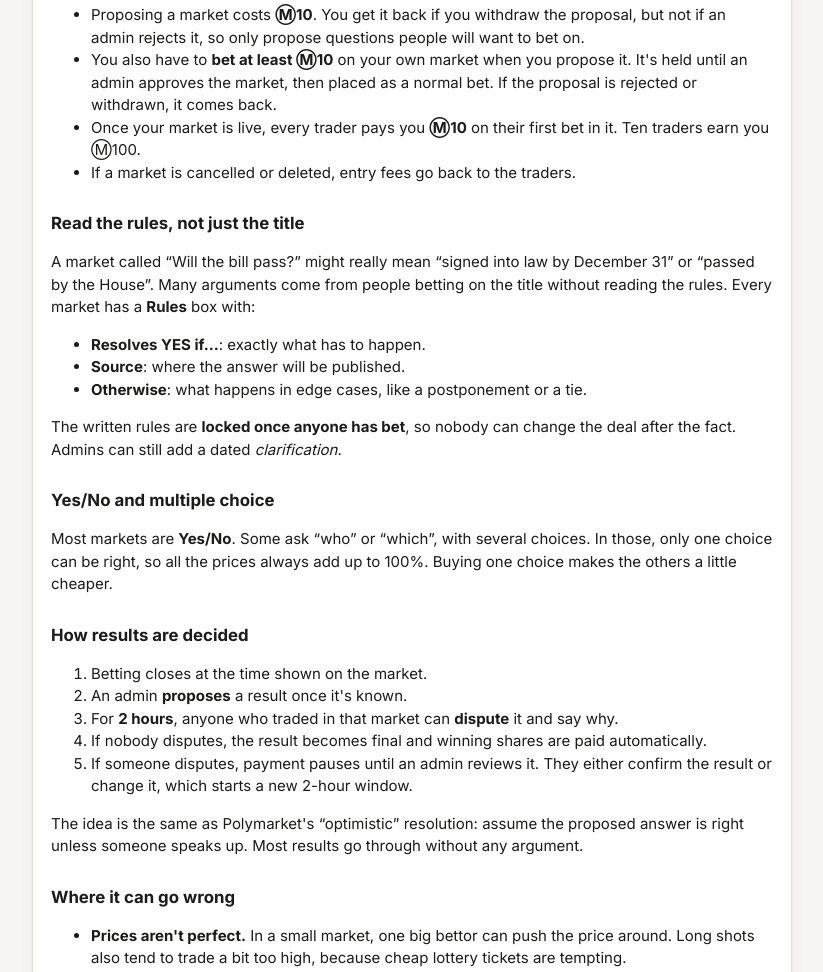
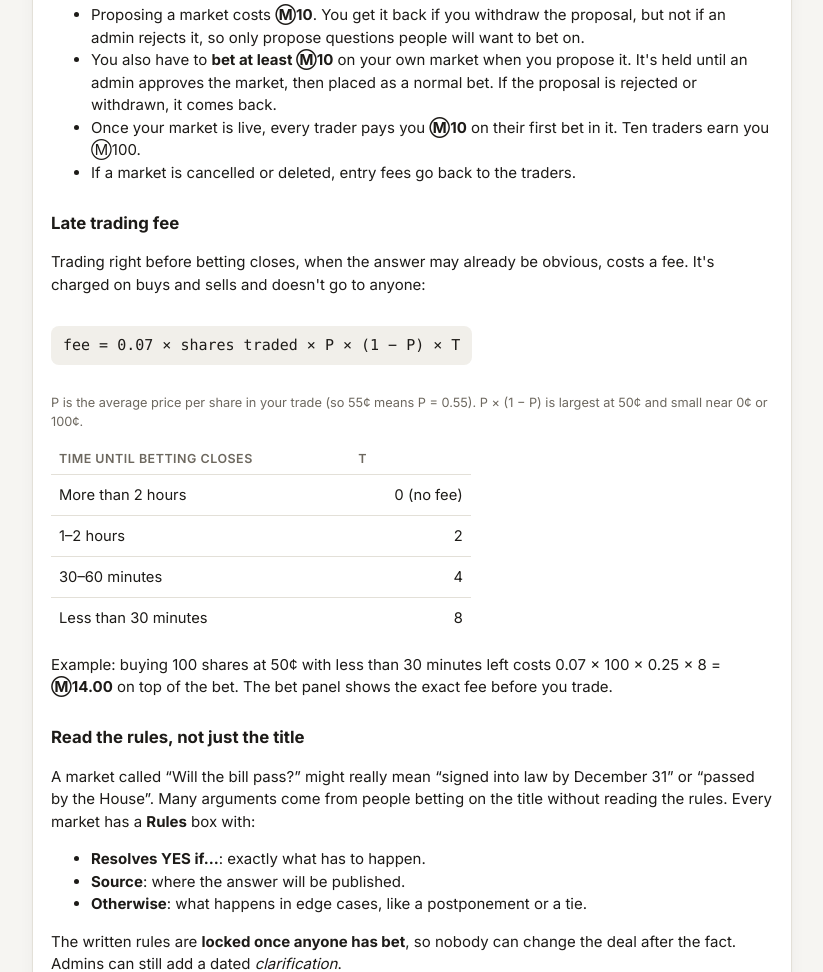
Before and after one commit to HTAMDUDE/MAMS-Prediction-Market, a Flask app: page /how-it-works in a window 1280 px wide. Shown: the part 1151-2123 px from the top of the page, without its empty margins (228-1051 px from the left). Run offline with Flask 3, Linux system fonts and the light colour scheme; data that the repository does not hold is empty.

Commit message:
Add a late trading fee that grows as betting closes
- fee = 0.07 x shares x P(1-P) x T, where P is the trade's average price
  and T comes from LATE_FEE_TIERS: 0 (>2h before close), 2 (1-2h),
  4 (30-60 min), 8 (<30 min)
- Charged on buys (added) and sells (deducted); logged in balance history
- Bet panel warns while the fee is on; preview, button and Max include it
- How it works builds its table and example from the settings; README, tests

Co-Authored-By: Claude Opus 5.5 <noreply@anthropic.com>

```diff
--- a/app.py
+++ b/app.py
@@ -54,6 +54,17 @@ CREATION_FEE = 10.0
 ENTRY_FEE = 10.0
 # Whoever makes a market must also bet at least this much on it, so they have skin in the game.
 CREATOR_MIN_BET = 10.0
+# Late-trading fee, to discourage piling in once the answer is nearly known:
+#   fee = LATE_FEE_RATE x shares traded x P x (1 - P) x T
+# P is the trade's average price per share; T depends on how long is left before betting closes.
+LATE_FEE_RATE = 0.07
+LATE_FEE_TIERS = [  # (less than this much time left, T), checked in order
+    (timedelta(minutes=30), 8.0),
+    (timedelta(hours=1), 4.0),
+    (timedelta(hours=2), 2.0),
+]  # more than 2 hours left: T = 0, no fee. Keep these sorted from shortest to longest.
+
+
 CATEGORIES = ["Academics", "Competitions", "Sports", "Events", "Campus Life", "Weather", "Other"]
 USERNAME_RE = re.compile(r"^[A-Za-z0-9_.-]{3,20}$")
 EPS = 1e-9
@@ -453,22 +464,48 @@ def ban_user_from_trading(db, user_id):
         raise
 
 
+def late_multiplier(m, now=None):
+    """T in the late-trading fee for the time left before betting closes (see LATE_FEE_TIERS); 0 if none applies."""
+    left = parse_dt(m["closes_at"]) - (now or datetime.now())
+    for limit, t in LATE_FEE_TIERS:
+        if left < limit:
+            return t
+    return 0.0
+
+
+def late_fee(shares, avg_price, t):
+    """F = LATE_FEE_RATE x C x P(1 - P) x T, rounded to the cent."""
+    if t <= 0 or shares <= 0:
+        return 0.0
+    p = min(max(avg_price, 0.0), 1.0)
+    return cents(LATE_FEE_RATE * shares * p * (1 - p) * t)
+
+
 def check_trade(m, outs, idx, action, value, balance=None, held=None, fee=0.0):
-    """Validate a trade and price it. Returns (shares, coins): shares bought/sold and coins spent/received.
-    Raises TradeError with a user-facing message. balance/held may be None to skip those checks
-    (used for logged-out quotes). Shared by execute_trade and the /api/quote preview so they always agree."""
+    """Validate a trade and price it. Returns (shares, coins, late): shares bought/sold, coins spent/received
+    before fees, and the late-trading fee. Raises TradeError with a user-facing message. balance/held may be None
+    to skip those checks (used for logged-out quotes). Shared by execute_trade and the /api/quote preview so they
+    always agree. `fee` is the entry fee owed on this buy, if any."""
     q = [o["shares"] for o in outs]
     label = outs[idx]["label"]
+    t = late_multiplier(m)
     if action == "buy":
         amount = cents(value)
         if amount < MIN_BET:
             raise TradeError(f"Minimum bet is {MIN_BET:.0f} {CURRENCY}.")
-        if balance is not None and amount + fee > balance + EPS:
+        shares = lmsr.shares_for_amount(q, m["b"], idx, amount)
+        late = late_fee(shares, amount / shares, t)
+        if balance is not None and amount + fee + late > balance + EPS:
+            extras = [f"Ⓜ{amount:,.2f} bet"]
             if fee:
-                raise TradeError(f"You need Ⓜ{amount + fee:,.2f} (Ⓜ{amount:,.2f} bet + Ⓜ{fee:,.0f} entry fee) "
+                extras.append(f"Ⓜ{fee:,.0f} entry fee")
+            if late:
+                extras.append(f"Ⓜ{late:,.2f} late trading fee")
+            if len(extras) > 1:
+                raise TradeError(f"You need Ⓜ{amount + fee + late:,.2f} ({' + '.join(extras)}) "
                                  f"but have Ⓜ{balance:,.2f}.")
             raise TradeError("You don't have enough MAMS Bucks for that bet.")
-        return lmsr.shares_for_amount(q, m["b"], idx, amount), amount
+        return shares, amount, late
     if action == "sell":
         shares = value
         if held is not None and abs(shares - held) < 1e-6:
@@ -477,7 +514,8 @@ def check_trade(m, outs, idx, action, value, balance=None, held=None, fee=0.0):
             raise TradeError("Enter a number of shares to sell.")
         if held is not None and shares > held + EPS:
             raise TradeError(f"You only own {held:.2f} shares of “{label}”.")
-        return shares, math.floor(lmsr.sell_value(q, m["b"], idx, shares) * 100) / 100
+        coins = math.floor(lmsr.sell_value(q, m["b"], idx, shares) * 100) / 100
+        return shares, coins, min(late_fee(shares, coins / shares, t), coins)
     raise TradeError("Unknown action.")
 
 
@@ -507,7 +545,7 @@ def execute_trade(db, user_id, market_id, outcome_id, action, value):
         held_cost = pos["cost"] if pos else 0.0
 
         fee = entry_fee_due(db, m, user_id) if action == "buy" else 0.0
-        shares, coins = check_trade(m, outs, idx, action, value, user["balance"], held, fee)
+        shares, coins, late = check_trade(m, outs, idx, action, value, user["balance"], held, fee)
         if fee:
             creator = creator_name(db, m)
             db.execute("UPDATE users SET balance = ROUND(balance - ?, 2) WHERE id = ?", (fee, user_id))
@@ -535,6 +573,12 @@ def execute_trade(db, user_id, market_id, outcome_id, action, value):
         db.execute("UPDATE outcomes SET shares = shares + ? WHERE id = ?", (d_shares, outcome_id))
         db.execute("UPDATE users SET balance = ROUND(balance + ?, 2) WHERE id = ?", (d_cash, user_id))
         log_activity(db, user_id, action, d_cash, m, detail)
+        if late:
+            t = late_multiplier(m)
+            db.execute("UPDATE users SET balance = ROUND(balance - ?, 2) WHERE id = ?", (late, user_id))
+            log_activity(db, user_id, "fee", -late, m,
+                         f"Late trading fee (×{fmt_number(t)}, {shares:,.2f} shares at {coins / shares * 100:.0f}¢)")
+            msg += f" Late trading fee: Ⓜ{late:,.2f}."
         msg += f" Balance: Ⓜ{db.execute('SELECT balance FROM users WHERE id = ?', (user_id,)).fetchone()[0]:,.2f}."
         if new_shares <= 1e-9:
             db.execute("DELETE FROM positions WHERE user_id = ? AND outcome_id = ?", (user_id, outcome_id))
@@ -816,7 +860,7 @@ def inject_globals():
             "owner_id": g.get("owner_id"), "is_owner": is_owner(),
             "CURRENCY": CURRENCY, "DAILY_BONUS": DAILY_BONUS, "CATEGORIES": CATEGORIES,
             "DISPUTE_HOURS": DISPUTE_HOURS, "CREATION_FEE": CREATION_FEE, "ENTRY_FEE": ENTRY_FEE,
-            "CREATOR_MIN_BET": CREATOR_MIN_BET}
+            "CREATOR_MIN_BET": CREATOR_MIN_BET, "LATE_FEE_RATE": LATE_FEE_RATE}
 
 
 @app.template_filter("money")
@@ -1019,6 +1063,7 @@ def market(mid):
     return render_template("market.html", b=b, history=history, trades=trades, comments=comments,
                            my_positions=my_positions, block_reason=block_reason,
                            creator=creator, my_entry_fee=my_entry_fee,
+                           late_t=late_multiplier(m) if b["state"] == "open" else 0.0,
                            blocked=blocked, all_users=all_users, clarifications=clarifications,
                            disputes=disputes, proposer=proposer, can_dispute=can_dispute)
 
@@ -1034,9 +1079,35 @@ def dispute(mid):
     return redirect(url_for("market", mid=mid))
 
 
+def late_fee_table():
+    """LATE_FEE_TIERS as rows for the How it works page: [(time left, T), ...], longest time first."""
+    def say(d, unit):
+        mins = int(d.total_seconds() // 60)
+        return f"{mins // 60:g}" if unit == "hours" else f"{mins}"
+
+    def unit_for(d):
+        return "hours" if d.total_seconds() >= 3600 and d.total_seconds() % 3600 == 0 else "minutes"
+
+    def one(d):
+        u = unit_for(d)
+        n = say(d, u)
+        return f"{n} {u[:-1] if n == '1' else u}"
+
+    tiers = LATE_FEE_TIERS
+    rows = [(f"More than {one(tiers[-1][0])}", 0.0)]
+    for (lo, _), (hi, t) in reversed(list(zip(tiers, tiers[1:]))):
+        u = unit_for(hi) if unit_for(lo) == unit_for(hi) else "minutes"
+        rows.append((f"{say(lo, u)}–{say(hi, u)} {u}", t))
+    rows.append((f"Less than {one(tiers[0][0])}", tiers[0][1]))
+    return rows
+
+
 @app.route("/how-it-works")
 def how_it_works():
-    return render_template("how_it_works.html", window_hours=DISPUTE_HOURS)
+    top = LATE_FEE_TIERS[0][1]
+    return render_template("how_it_works.html", window_hours=DISPUTE_HOURS, late_rows=late_fee_table(),
+                           late_top=top, late_example=cents(LATE_FEE_RATE * 100 * 0.25 * top),
+                           late_first_limit=late_fee_table()[-1][0].replace("Less than ", ""))
 
 
 @app.post("/market/<int:mid>/trade")
@@ -1104,12 +1175,13 @@ def quote():
             fee = entry_fee_due(db, m, g.user["id"]) if action == "buy" else 0.0
         else:
             fee = ENTRY_FEE if action == "buy" and m["created_by"] is not None else 0.0
-        shares, coins = check_trade(m, outs, i, action, value, balance, held, fee)
+        shares, coins, late = check_trade(m, outs, i, action, value, balance, held, fee)
     except TradeError as e:
         return jsonify(ok=False, error=str(e))
     q = [o["shares"] for o in outs]
     q[i] += shares if action == "buy" else -shares
     return jsonify(ok=True, shares=round(shares, 4), coins=coins, entry_fee=fee, creator=creator_name(db, m),
+                   late_fee=late, late_multiplier=late_multiplier(m),
                    avg_price=coins / shares if shares else 0,
                    new_price=lmsr.prices(q, m["b"])[i])
 
--- a/static/app.js
+++ b/static/app.js
@@ -87,6 +87,14 @@ function setupTradeForm(form) {
   const quick = form.querySelector('#quick');
   const balance = parseFloat(maxBtn.dataset.balance);
   const entryFee = parseFloat(form.dataset.entryFee) || 0;  // charged on your first bet in this market
+  const lateT = parseFloat(form.dataset.lateT) || 0;        // late-trading multiplier T (0 = no fee)
+  // Biggest bet you can afford. The late fee is 0.07 x T x bet x (1 - P), and buying only pushes P up from the
+  // current price, so using the current price leaves just enough room for the fee.
+  const maxBet = () => {
+    const p = parseFloat(selected().dataset.price) || 0;
+    return Math.max(0, Math.floor((balance - entryFee) / (1 + 0.07 * lateT * (1 - p)) * 100) / 100);
+  };
+  const lateLabel = r => `Late trading fee (×${r.late_multiplier})`;
   let timer = null, seq = 0;
 
   const selected = () => form.querySelector('input[name=outcome_id]:checked');
@@ -135,12 +143,13 @@ function setupTradeForm(form) {
         const newPct = `${(res.new_price * 100).toFixed(1)}%`;
         const name = outcomeName();
         if (isBuy()) {
-          const fee = res.entry_fee || 0;
-          const total = res.coins + fee;
+          const fee = res.entry_fee || 0, late = res.late_fee || 0;
+          const total = res.coins + fee + late;
           setPreview(
             row('You pay', money(total), 'total down') +
-            (fee ? row('Bet', money(res.coins)) +
-                   row(`Entry fee (first bet${res.creator ? `, to ${res.creator}` : ''})`, money(fee)) : '') +
+            (fee || late ? row('Bet', money(res.coins)) : '') +
+            (fee ? row(`Entry fee (first bet${res.creator ? `, to ${res.creator}` : ''})`, money(fee)) : '') +
+            (late ? row(lateLabel(res), money(late), 'down') : '') +
             row('You get', `${fmt(res.shares)} shares`) +
             row('Avg price per share', money(res.avg_price)) +
             row('If it wins', `you get ${money(res.shares)} (${signed(res.shares - total)})`, 'up') +
@@ -150,15 +159,17 @@ function setupTradeForm(form) {
             true, `Pay ${money(total)} for “${name}”`);
         } else {
           const costOfThese = held() > 0 ? paid() * Math.min(res.shares / held(), 1) : 0;
+          const late = res.late_fee || 0, got = res.coins - late;
           setPreview(
-            row('You receive', money(res.coins), 'total up') +
+            row('You receive', money(got), 'total up') +
+            (late ? row('Sale value', money(res.coins)) + row(lateLabel(res), `−${money(late)}`, 'down') : '') +
             row('You sell', `${fmt(res.shares)} of your ${fmt(held())} shares`) +
             row('Avg price per share', money(res.avg_price)) +
             row('You paid for these', money(costOfThese)) +
-            row('Profit / loss', signed(res.coins - costOfThese), res.coins >= costOfThese ? 'up' : 'down') +
-            row('Balance after', money(balance + res.coins)) +
+            row('Profit / loss', signed(got - costOfThese), got >= costOfThese ? 'up' : 'down') +
+            row('Balance after', money(balance + got)) +
             row('New price', newPct),
-            true, `Sell for ${money(res.coins)}`);
+            true, `Sell for ${money(got)}`);
         }
       } catch { if (my === seq) setPreview('<span class="muted">Quote unavailable.</span>', false); }
     }, 150);
@@ -174,12 +185,12 @@ function setupTradeForm(form) {
   form.querySelectorAll('input[name=outcome_id]').forEach(r => r.addEventListener('change', refresh));
   valueInput.addEventListener('input', requestQuote);
   maxBtn.addEventListener('click', () => {
-    valueInput.value = isBuy() ? Math.max(0, Math.floor((balance - entryFee) * 100) / 100) : held();
+    valueInput.value = isBuy() ? maxBet() : held();
     requestQuote();
   });
   quick.querySelectorAll('button').forEach(b => b.addEventListener('click', () => {
     const next = (parseFloat(valueInput.value) || 0) + parseFloat(b.dataset.amt);
-    valueInput.value = Math.min(next, Math.max(0, Math.floor((balance - entryFee) * 100) / 100));
+    valueInput.value = Math.min(next, maxBet());
     requestQuote();
   }));
   refresh();
--- a/static/style.css
+++ b/static/style.css
@@ -321,3 +321,8 @@ main { padding-top: 8px; padding-bottom: 32px; }
 .stake-field { margin-top: 14px; }
 .stake-field .row { margin-top: 4px; }
 .stake-field .field { margin-bottom: 0; }
+.late-note { font-size: .85rem; background: color-mix(in srgb, var(--down) 10%, var(--surface)); color: var(--text);
+             border: 1px solid color-mix(in srgb, var(--down) 35%, transparent); border-radius: 10px; padding: 8px 10px; margin: -4px 0 12px; }
+.formula { font-family: ui-monospace, SFMono-Regular, Menlo, monospace; background: var(--surface-2); border-radius: 8px;
+           padding: 8px 12px; display: inline-block; }
+.late-table { max-width: 420px; margin-bottom: 12px; }
--- a/templates/how_it_works.html
+++ b/templates/how_it_works.html
@@ -50,6 +50,24 @@
     <li>If a market is cancelled or deleted, entry fees go back to the traders.</li>
   </ul>
 
+  <h2 id="late-fee">Late trading fee</h2>
+  <p>Trading right before betting closes, when the answer may already be obvious, costs a fee. It's charged on buys
+    and sells and doesn't go to anyone:</p>
+  <p class="formula">fee = {{ '%g'|format(LATE_FEE_RATE) }} × shares traded × P × (1 − P) × T</p>
+  <p class="muted small">P is the average price per share in your trade (so 55¢ means P = 0.55). P × (1 − P) is largest at
+    50¢ and small near 0¢ or 100¢.</p>
+  <table class="table late-table">
+    <thead><tr><th>Time until betting closes</th><th class="num">T</th></tr></thead>
+    <tbody>
+      {% for label, t in late_rows %}
+        <tr><td>{{ label }}</td><td class="num">{{ '%g'|format(t) }}{% if not t %} (no fee){% endif %}</td></tr>
+      {% endfor %}
+    </tbody>
+  </table>
+  <p>Example: buying 100 shares at 50¢ with less than {{ late_first_limit }} left costs
+    {{ '%g'|format(LATE_FEE_RATE) }} × 100 × 0.25 × {{ '%g'|format(late_top) }} = <b>Ⓜ{{ late_example|money }}</b> on top of the bet.
+    The bet panel shows the exact fee before you trade.</p>
+
   <h2>Read the rules, not just the title</h2>
   <p>A market called “Will the bill pass?” might really mean “signed into law by December 31” or “passed by the House”.
     Many arguments come from people betting on the title without reading the rules. Every market has a <b>Rules</b>
```
Also changed, not shown: templates/market.html (+7 -2 lines), tests/test_market.py (+93 -0 lines), README.md.
